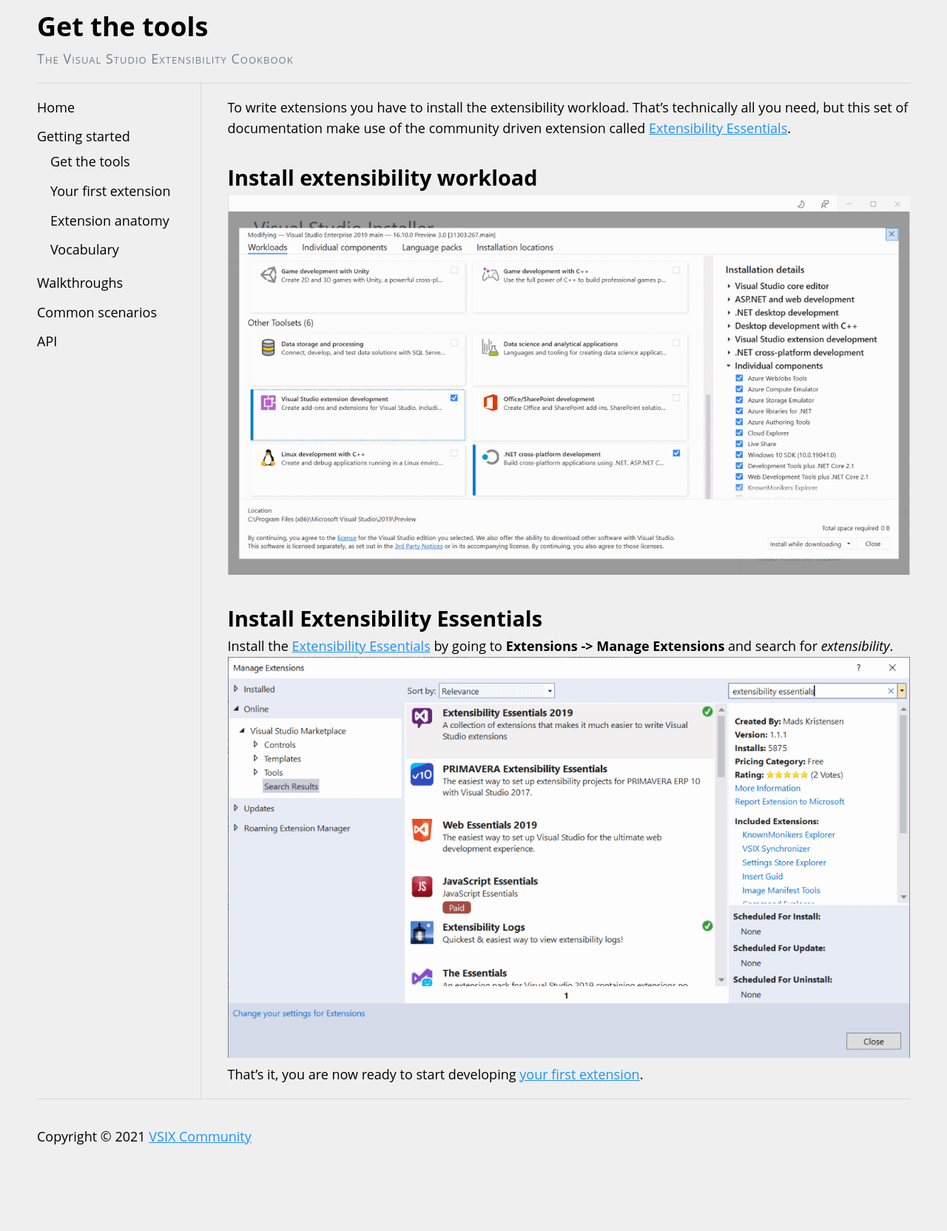
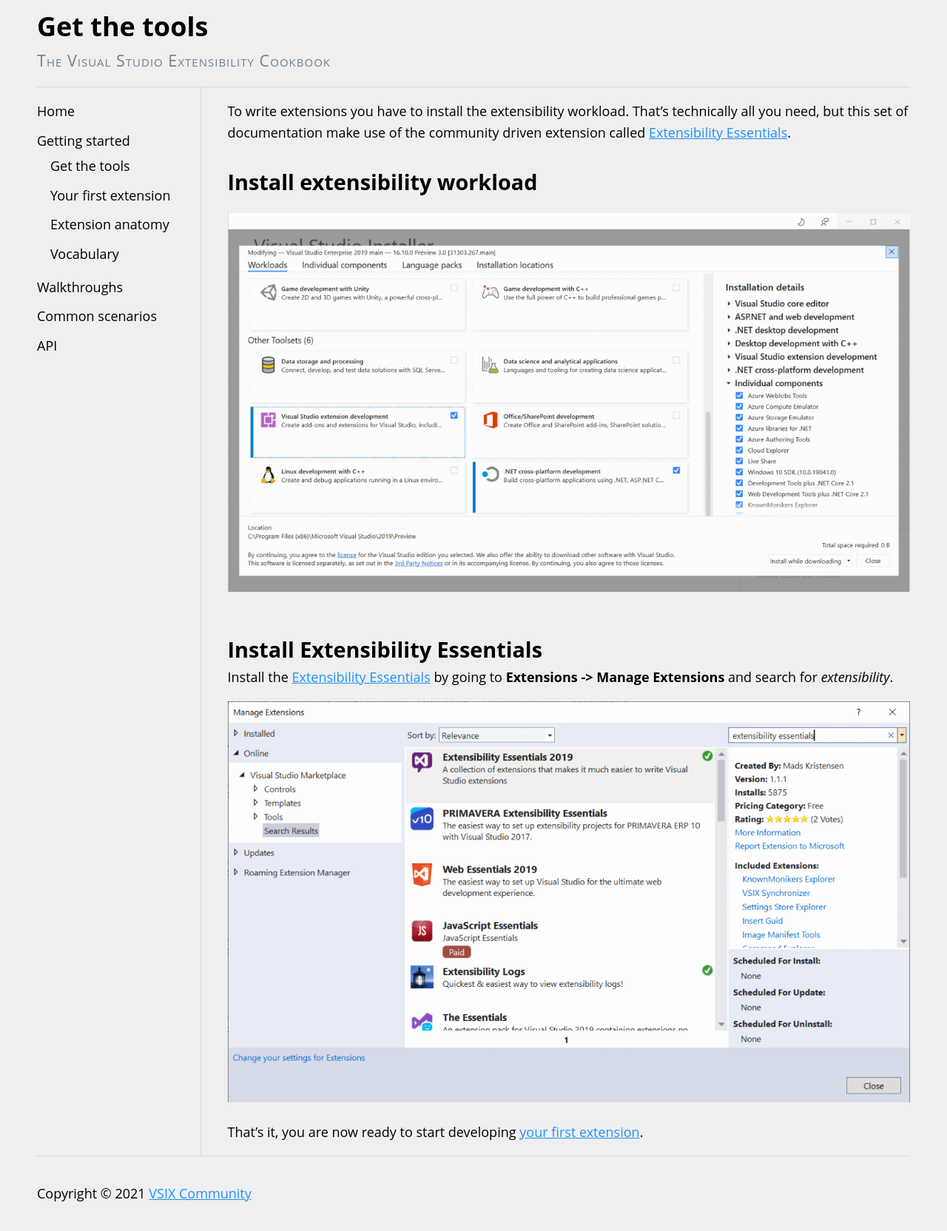
Before and after one commit to VsixCommunity/docs, a Jekyll site: the page built from getting-started/get-the-tools.md, in a window 1280 px wide. Shown: the whole page at 74% size. Built offline with Jekyll 4.4.1, drawn with Linux system fonts in a browser that asks for light colours; our own code applies the rules of GitHub Pages for plain Markdown files; before the commit the page ends 1586 px from its top, so only the background shows below that.

Commit message:
style updates

```diff
--- a/assets/css/style.css
+++ b/assets/css/style.css
@@ -59,6 +59,7 @@ h4 {
 img {
     max-width: 100%;
     height: auto;
+    margin: 1em 0
 }
 
 header h1 {
@@ -69,6 +70,7 @@ header p {
     font-variant: small-caps;
     color: slategray;
     letter-spacing: 1px;
+    font-size: 1.2em;
 }
 
 main {
```
